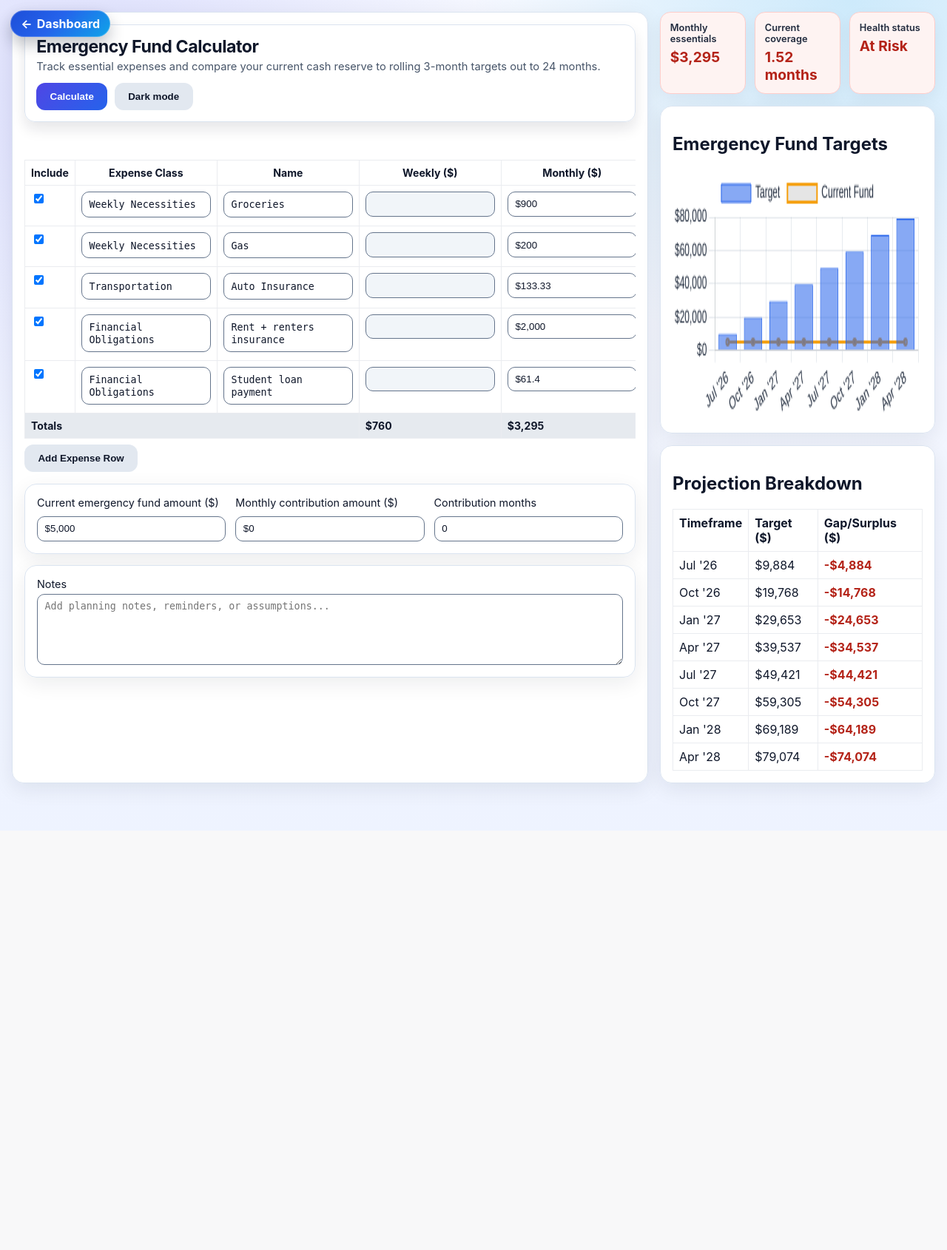
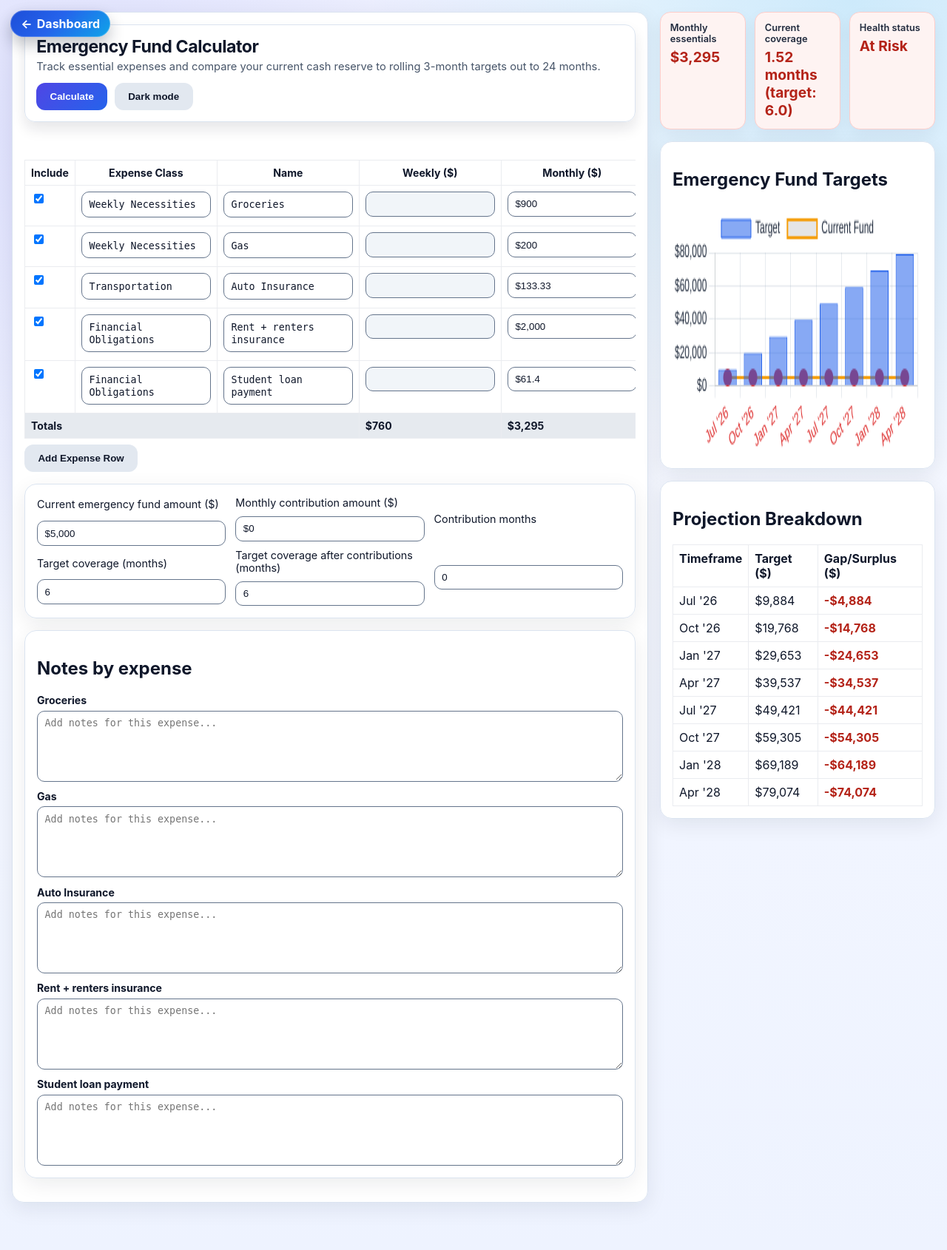
Before and after one commit to sammus46/Financial-Modeling, a Flask app: page /apps/emergency-fund in a window 1280 px wide. Shown: the whole page at 74% size. Before the commit the page ends 1081 px from the top, so only its background shows below. Run offline with Flask 3, Linux system fonts and the light colour scheme.

Commit message:
Enhance emergency fund notes, chart cues, and coverage targets

```diff
--- a/app.py
+++ b/app.py
@@ -199,7 +199,7 @@ def parse_inputs(payload: dict) -> RetirementInputs:
     return data
 
 
-def parse_emergency_fund_inputs(payload: dict) -> tuple[list[EmergencyExpense], float, float, int]:
+def parse_emergency_fund_inputs(payload: dict) -> tuple[list[EmergencyExpense], float, float, int, float, float]:
     expenses_payload = payload.get("expenses")
     if not isinstance(expenses_payload, list):
         raise ValidationError("Expenses must be provided as a list.")
@@ -243,7 +243,22 @@ def parse_emergency_fund_inputs(payload: dict) -> tuple[list[EmergencyExpense],
     if contribution_months < 0:
         raise ValidationError("Contribution months cannot be negative.")
 
-    return included, current_fund_amount, monthly_contribution_amount, contribution_months
+    current_target_coverage_months = _parse_float(payload, "current_target_coverage_months", default=6.0)
+    if current_target_coverage_months < 0:
+        raise ValidationError("Current target coverage months cannot be negative.")
+
+    contribution_target_coverage_months = _parse_float(payload, "contribution_target_coverage_months", default=6.0)
+    if contribution_target_coverage_months < 0:
+        raise ValidationError("Contribution target coverage months cannot be negative.")
+
+    return (
+        included,
+        current_fund_amount,
+        monthly_contribution_amount,
+        contribution_months,
+        current_target_coverage_months,
+        contribution_target_coverage_months,
+    )
 
 
 def calculate_emergency_fund(
@@ -251,28 +266,48 @@ def calculate_emergency_fund(
     current_fund_amount: float,
     monthly_contribution_amount: float,
     contribution_months: int,
+    current_target_coverage_months: float,
+    contribution_target_coverage_months: float,
 ) -> dict:
     monthly_amounts = [_to_monthly_amount(expense.weekly_amount, expense.monthly_amount) for expense in expenses]
     total_monthly = sum(monthly_amounts)
     total_weekly = sum(monthly / 52 * 12 for monthly in monthly_amounts)
 
-    projections = [
-        {
-            "months": months,
-            "target": total_monthly * months,
-            "projected_fund": current_fund_amount + monthly_contribution_amount * min(months, contribution_months),
-        }
-        for months in range(3, 25, 3)
-    ]
+    projections = []
+    previous_contributed_months = 0
+    for months in range(3, 25, 3):
+        contributed_months = min(months, contribution_months)
+        period_contributed_months = max(contributed_months - previous_contributed_months, 0)
+        contributions_for_period = monthly_contribution_amount * period_contributed_months
+        projections.append(
+            {
+                "months": months,
+                "target": total_monthly * months,
+                "projected_fund": current_fund_amount + monthly_contribution_amount * contributed_months,
+                "contributions_for_period": contributions_for_period,
+            }
+        )
+        previous_contributed_months = contributed_months
+
     coverage_months = (current_fund_amount / total_monthly) if total_monthly > 0 else 0.0
-    if coverage_months < 3:
+    coverage_ratio = (coverage_months / current_target_coverage_months) if current_target_coverage_months > 0 else 0.0
+    contribution_horizon_months = min(max(contribution_months, 0), 24)
+    projected_horizon_fund = current_fund_amount + monthly_contribution_amount * contribution_horizon_months
+    projected_horizon_coverage = (projected_horizon_fund / total_monthly) if total_monthly > 0 else 0.0
+    contribution_ratio = (
+        projected_horizon_coverage / contribution_target_coverage_months
+        if contribution_target_coverage_months > 0
+        else 0.0
+    )
+
+    if coverage_ratio >= 1 and contribution_ratio >= 1:
+        health_status = "On Target"
+    elif coverage_ratio >= 0.85 or contribution_ratio >= 0.85:
+        health_status = "Improving"
+    elif coverage_ratio >= 0.6 or contribution_ratio >= 0.6:
+        health_status = "Needs Attention"
+    else:
         health_status = "At Risk"
-    elif coverage_months < 6:
-        health_status = "Improving"
-    elif coverage_months < 9:
-        health_status = "Healthy"
-    else:
-        health_status = "Strong"
 
     return {
         "total_weekly": total_weekly,
@@ -282,6 +317,9 @@ def calculate_emergency_fund(
         "projections": projections,
         "monthly_contribution_amount": monthly_contribution_amount,
         "contribution_months": contribution_months,
+        "current_target_coverage_months": current_target_coverage_months,
+        "contribution_target_coverage_months": contribution_target_coverage_months,
+        "projected_horizon_coverage_months": projected_horizon_coverage,
     }
 
 
@@ -567,8 +605,22 @@ def calculate_retirement() -> tuple:
 def emergency_fund_calculate() -> tuple:
     payload = request.get_json(silent=True) or {}
     try:
-        expenses, current_fund_amount, monthly_contribution_amount, contribution_months = parse_emergency_fund_inputs(payload)
-        result = calculate_emergency_fund(expenses, current_fund_amount, monthly_contribution_amount, contribution_months)
+        (
+            expenses,
+            current_fund_amount,
+            monthly_contribution_amount,
+            contribution_months,
+            current_target_coverage_months,
+            contribution_target_coverage_months,
+        ) = parse_emergency_fund_inputs(payload)
+        result = calculate_emergency_fund(
+            expenses,
+            current_fund_amount,
+            monthly_contribution_amount,
+            contribution_months,
+            current_target_coverage_months,
+            contribution_target_coverage_months,
+        )
     except ValidationError as exc:
         return jsonify({"error": str(exc)}), 400
 
--- a/static/emergency_fund.js
+++ b/static/emergency_fund.js
@@ -13,13 +13,16 @@ const projectionTableBody = document.querySelector("#projection-table tbody");
 const currentFundInput = document.getElementById("current_fund_amount");
 const monthlyContributionInput = document.getElementById("monthly_contribution_amount");
 const contributionMonthsInput = document.getElementById("contribution_months");
-const emergencyNotesInput = document.getElementById("emergency_notes");
+const currentTargetCoverageMonthsInput = document.getElementById("current_target_coverage_months");
+const contributionTargetCoverageMonthsInput = document.getElementById("contribution_target_coverage_months");
+const expenseNotesList = document.getElementById("expense-notes-list");
 const totalWeeklyEl = document.getElementById("table-total-weekly");
 const totalMonthlyEl = document.getElementById("table-total-monthly");
 
 let emergencyChart;
 let saveTimeoutId;
 let latestProjectionData = null;
+let rowIdCounter = 0;
 
 const DEFAULT_ROWS = [
   { expense_class: "Weekly Necessities", name: "Groceries", weekly_amount: "", monthly_amount: 900, enabled: true, active_period: "monthly" },
@@ -28,7 +31,6 @@ const DEFAULT_ROWS = [
   { expense_class: "Financial Obligations", name: "Rent + renters insurance", weekly_amount: "", monthly_amount: 2000, enabled: true, active_period: "monthly" },
   { expense_class: "Financial Obligations", name: "Student loan payment", weekly_amount: "", monthly_amount: 61.4, enabled: true, active_period: "monthly" },
 ];
-const DEFAULT_NOTES = "";
 const STORAGE_KEY = "emergency-fund-form-v2";
 const LEGACY_STORAGE_KEYS = ["emergency-fund-form-v1", "emergency-fund-form"];
 const THEME_KEY = "financial-modeling-theme";
@@ -79,8 +81,24 @@ function createCellInput(type, value, className = "") {
   return input;
 }
 
+function normalizeRowId(idCandidate = "") {
+  const value = String(idCandidate || "").trim();
+  if (value) {
+    const match = value.match(/^expense-row-(\d+)$/);
+    if (match) {
+      rowIdCounter = Math.max(rowIdCounter, Number(match[1]) + 1);
+    }
+    return value;
+  }
+  const generated = `expense-row-${rowIdCounter++}`;
+  return generated;
+}
+
 function createRow(row = {}) {
   const tr = document.createElement("tr");
+  const rowId = normalizeRowId(row.id);
+  tr.dataset.rowId = rowId;
+  tr.dataset.note = row.notes ?? "";
 
   const enabledTd = document.createElement("td");
   const enabled = document.createElement("input");
@@ -104,6 +122,7 @@ function createRow(row = {}) {
   nameInput.value = row.name ?? "";
   nameTd.appendChild(nameInput);
   attachAutoGrow(nameInput);
+  nameInput.addEventListener("input", () => syncExpenseNotesRows());
 
   const weeklyTd = document.createElement("td");
   const weeklyInput = createCellInput("text", formatCurrencyInput(row.weekly_amount ?? ""), "weekly currency-field");
@@ -127,6 +146,7 @@ function createRow(row = {}) {
       return;
     }
     emergencyTableBody.insertBefore(tr, previousRow);
+    syncExpenseNotesRows();
     saveState();
   });
 
@@ -141,6 +161,7 @@ function createRow(row = {}) {
       return;
     }
     emergencyTableBody.insertBefore(nextRow, tr);
+    syncExpenseNotesRows();
     saveState();
   });
 
@@ -151,6 +172,7 @@ function createRow(row = {}) {
   deleteBtn.ariaLabel = "Remove expense row";
   deleteBtn.addEventListener("click", () => {
     tr.remove();
+    syncExpenseNotesRows();
     saveState();
     refreshTableTotals();
   });
@@ -207,6 +229,64 @@ function createRow(row = {}) {
   });
   tr.addEventListener("change", saveState);
   emergencyTableBody.appendChild(tr);
+  syncExpenseNotesRows();
+}
+
+function getNoteLabel(row) {
+  const name = row.querySelector("td:nth-child(3) textarea")?.value.trim();
+  return name || "Untitled expense";
+}
+
+function createExpenseNoteRow(row) {
+  const noteRow = document.createElement("div");
+  noteRow.className = "expense-note-row";
+  noteRow.dataset.rowId = row.dataset.rowId;
+
+  const label = document.createElement("label");
+  label.className = "expense-note-row-label";
+  label.textContent = getNoteLabel(row);
+  label.htmlFor = `expense-note-${row.dataset.rowId}`;
+
+  const textarea = document.createElement("textarea");
+  textarea.id = `expense-note-${row.dataset.rowId}`;
+  textarea.rows = 2;
+  textarea.placeholder = "Add notes for this expense...";
+  textarea.value = row.dataset.note || "";
+  textarea.addEventListener("input", () => {
+    row.dataset.note = textarea.value;
+    debounceSaveState();
+  });
+  textarea.addEventListener("change", () => {
+    row.dataset.note = textarea.value;
+    saveState();
+  });
+  attachAutoGrow(textarea);
+
+  noteRow.append(label, textarea);
+  return noteRow;
+}
+
+function syncExpenseNotesRows() {
+  if (!expenseNotesList) {
+    return;
+  }
+  const rows = Array.from(emergencyTableBody.querySelectorAll("tr"));
+  const existingNoteRows = new Map(
+    Array.from(expenseNotesList.querySelectorAll(".expense-note-row")).map((noteRow) => [noteRow.dataset.rowId, noteRow]),
+  );
+  const nextNoteRows = rows.map((row) => {
+    const rowId = row.dataset.rowId;
+    let noteRow = existingNoteRows.get(rowId);
+    if (!noteRow) {
+      noteRow = createExpenseNoteRow(row);
+    }
+    const label = noteRow.querySelector(".expense-note-row-label");
+    if (label) {
+      label.textContent = getNoteLabel(row);
+    }
+    return noteRow;
+  });
+  expenseNotesList.replaceChildren(...nextNoteRows);
 }
 
 function collectExpenses() {
@@ -220,6 +300,8 @@ function collectExpenses() {
       weekly_amount: parseCurrencyInput(cells[3].querySelector("input").value),
       monthly_amount: parseCurrencyInput(cells[4].querySelector("input").value),
       active_period: row.dataset.activePeriod || "monthly",
+      notes: row.dataset.note || "",
+      id: row.dataset.rowId,
     };
   });
 }
@@ -229,7 +311,8 @@ function saveState() {
     current_fund_amount: parseCurrencyInput(currentFundInput.value),
     monthly_contribution_amount: parseCurrencyInput(monthlyContributionInput.value),
     contribution_months: Number(contributionMonthsInput.value || 0),
-    emergency_notes: emergencyNotesInput.value,
+    current_target_coverage_months: Number(currentTargetCoverageMonthsInput.value || 0),
+    contribution_target_coverage_months: Number(contributionTargetCoverageMonthsInput.value || 0),
     expenses: collectExpenses(),
   };
   localStorage.setItem(STORAGE_KEY, JSON.stringify(payload));
@@ -272,6 +355,8 @@ function normalizeRow(row) {
     weekly_amount: parseCurrencyInput(row.weekly_amount ?? row.weeklyAmount ?? ""),
     monthly_amount: parseCurrencyInput(row.monthly_amount ?? row.monthlyAmount ?? ""),
     active_period: row.active_period === "weekly" ? "weekly" : "monthly",
+    notes: String(row.notes ?? ""),
+    id: String(row.id ?? ""),
   };
 }
 
@@ -289,7 +374,9 @@ function clearSummaryCardStatuses() {
 function applySummaryCardStatuses(result) {
   clearSummaryCardStatuses();
   const coverage = Number(result.coverage_months || 0);
-  const status = coverage >= 6 ? "status-good" : coverage >= 3 ? "status-mid" : "status-low";
+  const target = Number(result.current_target_coverage_months || 0);
+  const ratio = target > 0 ? coverage / target : 0;
+  const status = ratio >= 1 ? "status-good" : ratio >= 0.75 ? "status-mid" : "status-low";
   [monthlyCardEl, coverageCardEl, healthCardEl].forEach((card) => card.classList.add(status));
 }
 
@@ -329,6 +416,7 @@ function renderChart(projections) {
   const labels = projections.map((item) => getProjectionLabel(item.months));
   const targets = projections.map((item) => item.target);
   const currentSeries = projections.map((item) => Number(item.projected_fund || 0));
+  const belowTarget = projections.map((item) => Number(item.projected_fund || 0) < Number(item.target || 0));
   const theme = getChartTheme();
 
   if (emergencyChart) {
@@ -353,7 +441,9 @@ function renderChart(projections) {
           data: currentSeries,
           borderColor: "#f59e0b",
           borderWidth: 2,
-          pointRadius: 2,
+          pointRadius: belowTarget.map((isBelow) => (isBelow ? 5 : 2)),
+          pointBackgroundColor: belowTarget.map((isBelow) => (isBelow ? "#dc2626" : "#f59e0b")),
+          pointBorderColor: belowTarget.map((isBelow) => (isBelow ? "#dc2626" : "#f59e0b")),
         },
       ],
     },
@@ -365,11 +455,27 @@ function renderChart(projections) {
             color: theme.axisColor,
           },
         },
+        tooltip: {
+          callbacks: {
+            label(context) {
+              const projection = projections[context.dataIndex];
+              if (context.dataset.label === "Target") {
+                return `Target: ${formatCurrency(Number(projection.target || 0))}`;
+              }
+              const currentFund = Number(projection.projected_fund || 0);
+              const contributions = Number(projection.contributions_for_period || 0);
+              return [
+                `Current fund: ${formatCurrency(currentFund)}`,
+                `3-mo contributions: ${formatCurrency(contributions)}`,
+              ];
+            },
+          },
+        },
       },
       scales: {
         x: {
           ticks: {
-            color: theme.axisColor,
+            color: (context) => (belowTarget[context.index] ? "#dc2626" : theme.axisColor),
           },
           grid: {
             color: theme.gridColor,
@@ -392,7 +498,7 @@ function renderChart(projections) {
 
 function renderSummary(result) {
   monthlyTotalEl.textContent = formatCurrency(result.total_monthly);
-  coverageMonthsEl.textContent = `${result.coverage_months.toFixed(2)} months`;
+  coverageMonthsEl.textContent = `${result.coverage_months.toFixed(2)} months (target: ${result.current_target_coverage_months.toFixed(1)})`;
   healthStatusEl.textContent = result.health_status;
   applySummaryCardStatuses(result);
   renderProjectionRows(result.projections);
@@ -422,6 +528,8 @@ async function calculateEmergencyFund() {
   const currentFund = Number(parseCurrencyInput(currentFundInput.value) || 0);
   const monthlyContribution = Number(parseCurrencyInput(monthlyContributionInput.value) || 0);
   const contributionMonths = Number(contributionMonthsInput.value || 0);
+  const currentTargetCoverageMonths = Number(currentTargetCoverageMonthsInput.value || 0);
+  const contributionTargetCoverageMonths = Number(contributionTargetCoverageMonthsInput.value || 0);
 
   try {
     const response = await fetch("/api/emergency-fund/calculate", {
@@ -431,6 +539,8 @@ async function calculateEmergencyFund() {
         current_fund_amount: currentFund,
         monthly_contribution_amount: monthlyContribution,
         contribution_months: contributionMonths,
+        current_target_coverage_months: currentTargetCoverageMonths,
+        contribution_target_coverage_months: contributionTargetCoverageMonths,
         expenses: collectExpenses(),
       }),
     });
@@ -456,13 +566,14 @@ function initialize() {
   currentFundInput.value = formatCurrencyInput(state?.current_fund_amount ?? currentFundInput.value);
   monthlyContributionInput.value = formatCurrencyInput(state?.monthly_contribution_amount ?? monthlyContributionInput.value);
   contributionMonthsInput.value = String(Math.max(0, Number(state?.contribution_months ?? (contributionMonthsInput.value || 0))));
-  emergencyNotesInput.value = state?.emergency_notes ?? DEFAULT_NOTES;
+  currentTargetCoverageMonthsInput.value = String(Math.max(0, Number(state?.current_target_coverage_months ?? (currentTargetCoverageMonthsInput.value || 0))));
+  contributionTargetCoverageMonthsInput.value = String(Math.max(0, Number(state?.contribution_target_coverage_months ?? (contributionTargetCoverageMonthsInput.value || 0))));
   addRowButton.addEventListener("click", () => {
     createRow({ enabled: true, active_period: "monthly" });
     saveState();
   });
   calculateButton.addEventListener("click", calculateEmergencyFund);
-  [currentFundInput, monthlyContributionInput, contributionMonthsInput, emergencyNotesInput].forEach((input) => {
+  [currentFundInput, monthlyContributionInput, contributionMonthsInput, currentTargetCoverageMonthsInput, contributionTargetCoverageMonthsInput].forEach((input) => {
     input.addEventListener("input", debounceSaveState);
     input.addEventListener("change", saveState);
   });
--- a/static/styles.css
+++ b/static/styles.css
@@ -826,8 +826,28 @@ body.dark-mode #projection-table td.gap-negative {
   gap: 0.8rem;
 }
 
+.emergency-controls .control-card {
+  display: grid;
+  gap: 0.65rem;
+}
+
 .emergency-controls input {
   max-width: 16rem;
+}
+
+.expense-notes-list {
+  display: grid;
+  gap: 0.7rem;
+}
+
+.expense-note-row {
+  display: grid;
+  gap: 0.35rem;
+}
+
+.expense-note-row-label {
+  font-size: 0.88rem;
+  font-weight: 650;
 }
 
 .tool-back-btn {
--- a/templates/emergency_fund.html
+++ b/templates/emergency_fund.html
@@ -53,14 +53,26 @@
         </div>
 
         <section class="panel emergency-controls">
+          <div class="control-card">
             <label for="current_fund_amount">
               Current emergency fund amount ($)
               <input id="current_fund_amount" type="text" inputmode="decimal" value="$5,000" />
             </label>
+            <label for="current_target_coverage_months">
+              Target coverage (months)
+              <input id="current_target_coverage_months" type="number" min="0" step="0.5" value="6" />
+            </label>
+          </div>
+          <div class="control-card">
             <label for="monthly_contribution_amount">
               Monthly contribution amount ($)
               <input id="monthly_contribution_amount" type="text" inputmode="decimal" value="$0" />
             </label>
+            <label for="contribution_target_coverage_months">
+              Target coverage after contributions (months)
+              <input id="contribution_target_coverage_months" type="number" min="0" step="0.5" value="6" />
+            </label>
+          </div>
           <label for="contribution_months">
             Contribution months
             <input id="contribution_months" type="number" min="0" step="1" value="0" />
@@ -68,10 +80,8 @@
         </section>
 
         <section class="panel emergency-notes-card">
-          <label for="emergency_notes">
-            Notes
-            <textarea id="emergency_notes" rows="4" placeholder="Add planning notes, reminders, or assumptions..."></textarea>
-          </label>
+          <h2>Notes by expense</h2>
+          <div id="expense-notes-list" class="expense-notes-list"></div>
         </section>
       </section>
 
```
Lines whose indentation alone changed are shown as unchanged.
